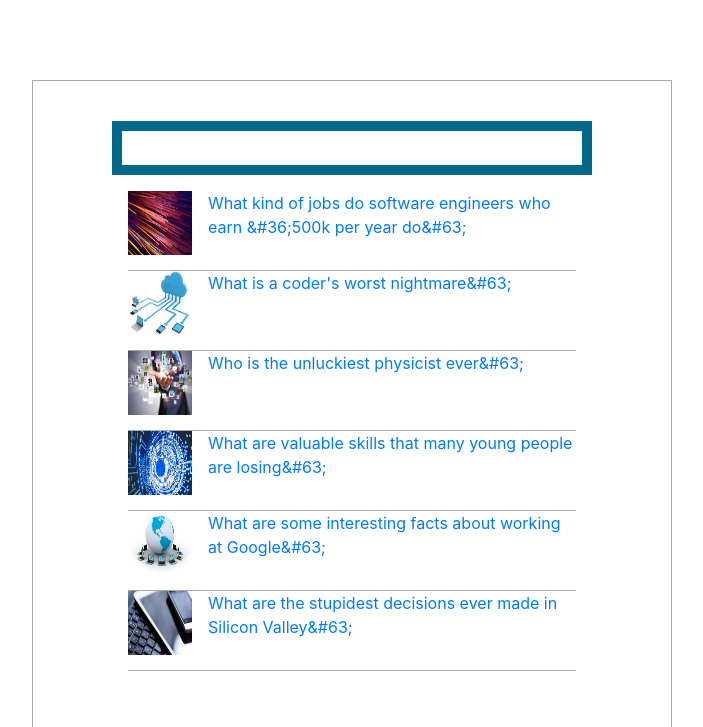
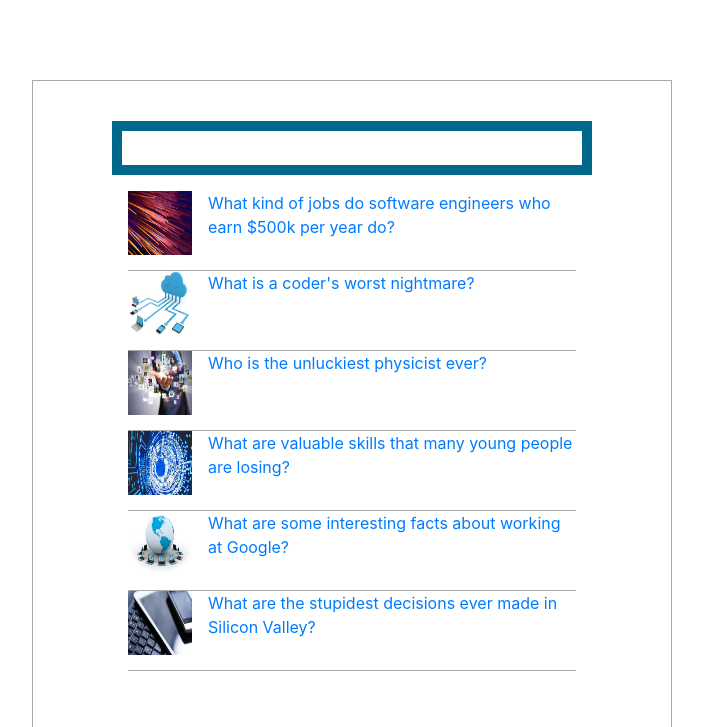
Before and after one commit to andela-calim/shopping-cart, a website: page app/index.html in a window 1280 px wide. Shown: the top 727 px of the page, without its empty margins (288-991 px from the left). Drawn offline with nearby package versions, Linux system fonts and the light colour scheme.

Commit message:
working version 1

```diff
--- a/app/index.html
+++ b/app/index.html
@@ -16,7 +16,7 @@
 			<div id="result">
 				<ul >
 					<li ng-repeat="cart in carts | filter:query | orderBy:text">
-						<a href="{{cart.link}}"><img src="{{cart.img}}">
+						<a ng-href="{{cart.link}}"><img ng-src="{{cart.img}}">
 							<span>{{cart.text}}</span>
 						</a>
 					</li>
--- a/app/js/controllers.js
+++ b/app/js/controllers.js
@@ -8,32 +8,32 @@ shoppingCart.controller('ShoppingCartCtrl', function($scope) {
   $scope.carts = [
     {
       "img": "img/01.jpg",
-      "text": "What kind of jobs do software engineers who earn &#36;500k per year do&#63;",
+      "text": "What kind of jobs do software engineers who earn $500k per year do?",
       "link": "http://www.quora.com/What-kind-of-jobs-do-software-engineers-who-earn-500k-per-year-do"
     },
     {
       "img": "img/02.jpg",
-      "text": "What is a coder's worst nightmare&#63;",
+      "text": "What is a coder's worst nightmare?",
       "link": "http://www.quora.com/What-is-a-coders-worst-nightmare"
     },
     {
       "img": "img/03.jpg",
-      "text": "Who is the unluckiest physicist ever&#63;",
+      "text": "Who is the unluckiest physicist ever?",
       "link": "http://www.quora.com/Who-is-the-unluckiest-physicist-ever"
     },
     {
       "img": "img/04.jpg",
-      "text": "What are valuable skills that many young people are losing&#63;",
+      "text": "What are valuable skills that many young people are losing?",
       "link": "http://www.quora.com/What-are-valuable-skills-that-many-young-people-are-losing"
     },
     {
       "img": "img/05.jpg",
-      "text": "What are some interesting facts about working at Google&#63;",
+      "text": "What are some interesting facts about working at Google?",
       "link": "http://www.quora.com/What-are-some-interesting-facts-about-working-at-Google"
     },
     {
       "img": "img/06.jpg",
-      "text": "What are the stupidest decisions ever made in Silicon Valley&#63;",
+      "text": "What are the stupidest decisions ever made in Silicon Valley?",
       "link": "http://www.quora.com/What-are-the-stupidest-decisions-ever-made-in-Silicon-Valley"
     }
   ];
```
